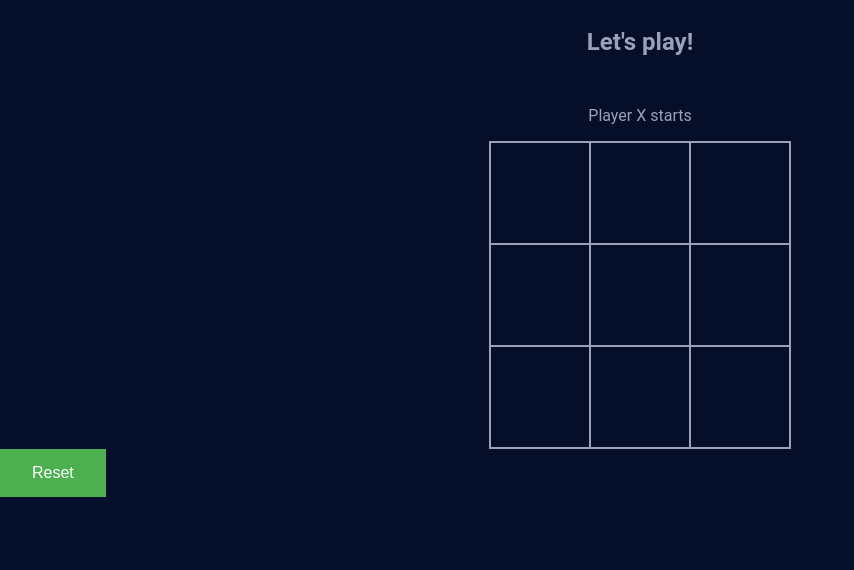
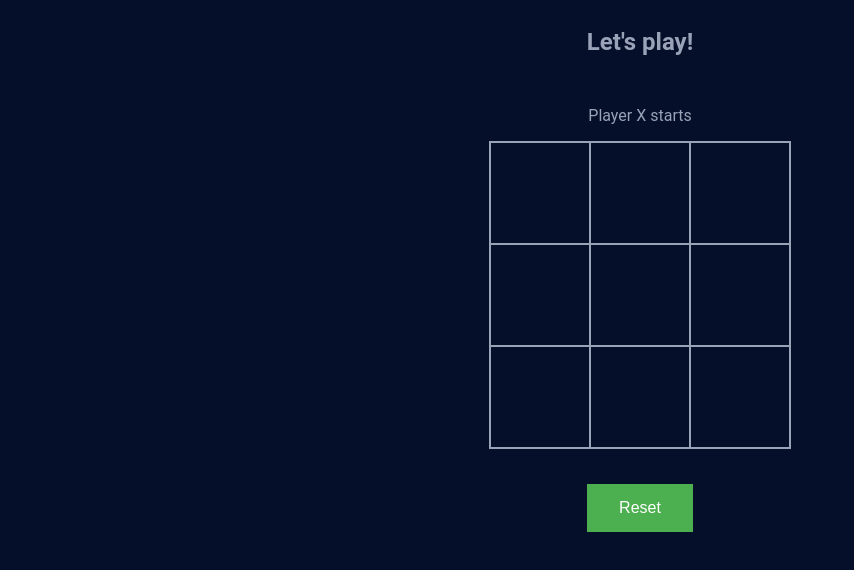
Before and after one commit to ewatryscien/tictactoe, a plain HTML site: page index.html in a window 1280 px wide. Shown: the part 86-656 px from the top of the page, without its empty margins (0-854 px from the left). Drawn offline with Linux system fonts and the light colour scheme.

Commit message:
center the reset button

```diff
--- a/index.html
+++ b/index.html
@@ -23,7 +23,9 @@
         <div class="box" id="7"></div>
         <div class="box" id="8"></div>
       </container>
-      <button class="reset-button" id="reset">Reset</button>
+      <div class="button-container">
+        <button class="reset-button" id="reset">Reset</button>
+      </div>
     </div>
   </body>
 </html>
--- a/style.css
+++ b/style.css
@@ -44,6 +44,12 @@ p {
   text-align: center;
   text-decoration: none;
   display: inline-block;
+  margin: 5px auto;
   font-size: 16px;
   cursor: pointer;
 }
+
+.button-container {
+  margin: 30px;
+  text-align: center;
+}
```
